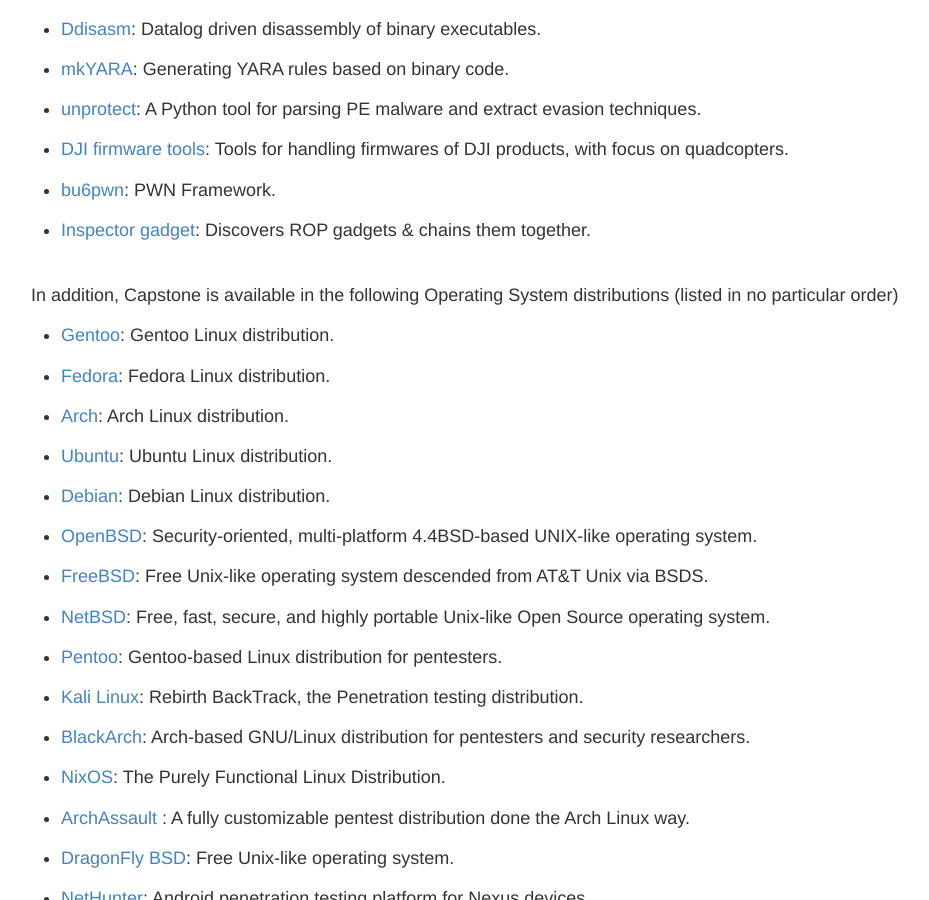
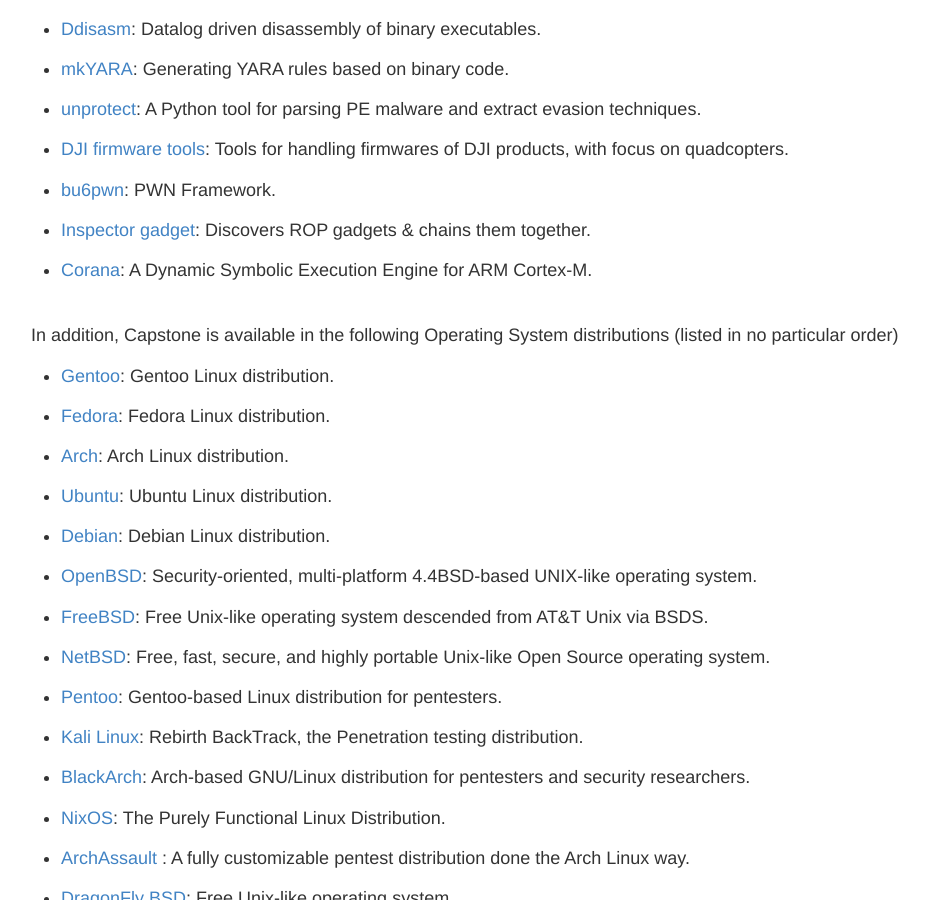
Before and after one commit to capstone-engine/capstone-engine.github.io, a Jekyll site: the page built from showcase.md, in a window 1280 px wide and 900 px high, scrolled down 18256 px. Shown: the whole window, without its empty margins (169-1098 px from the left). Built offline with Jekyll 4.4.1, drawn with Linux system fonts in a browser that asks for light colours; some of the changed lines change nothing that is shown.

Commit message:
showcase

```diff
--- a/showcase.md
+++ b/showcase.md
@@ -5,7 +5,7 @@
 
 ## Showcase
 
-In our knowledge, Capstone has been used by **439** following products (listed in no particular order).
+In our knowledge, Capstone has been used by **440** following products (listed in no particular order).
 
 - [Unicorn](http://www.unicorn-engine.org): Lightweight multi-arch, multi-platform CPU emulator framework.
 
@@ -883,6 +883,9 @@
 
 - [Inspector gadget](https://github.com/Alexandre-Bartel/inspector-gadget): Discovers ROP gadgets & chains them together.
 
+- [Corana](https://github.com/anhvvcs/corana): A Dynamic Symbolic Execution Engine for ARM Cortex-M.
+
+
 <br>
 In addition, Capstone is available in the following Operating System distributions (listed in no particular order)
 
```
